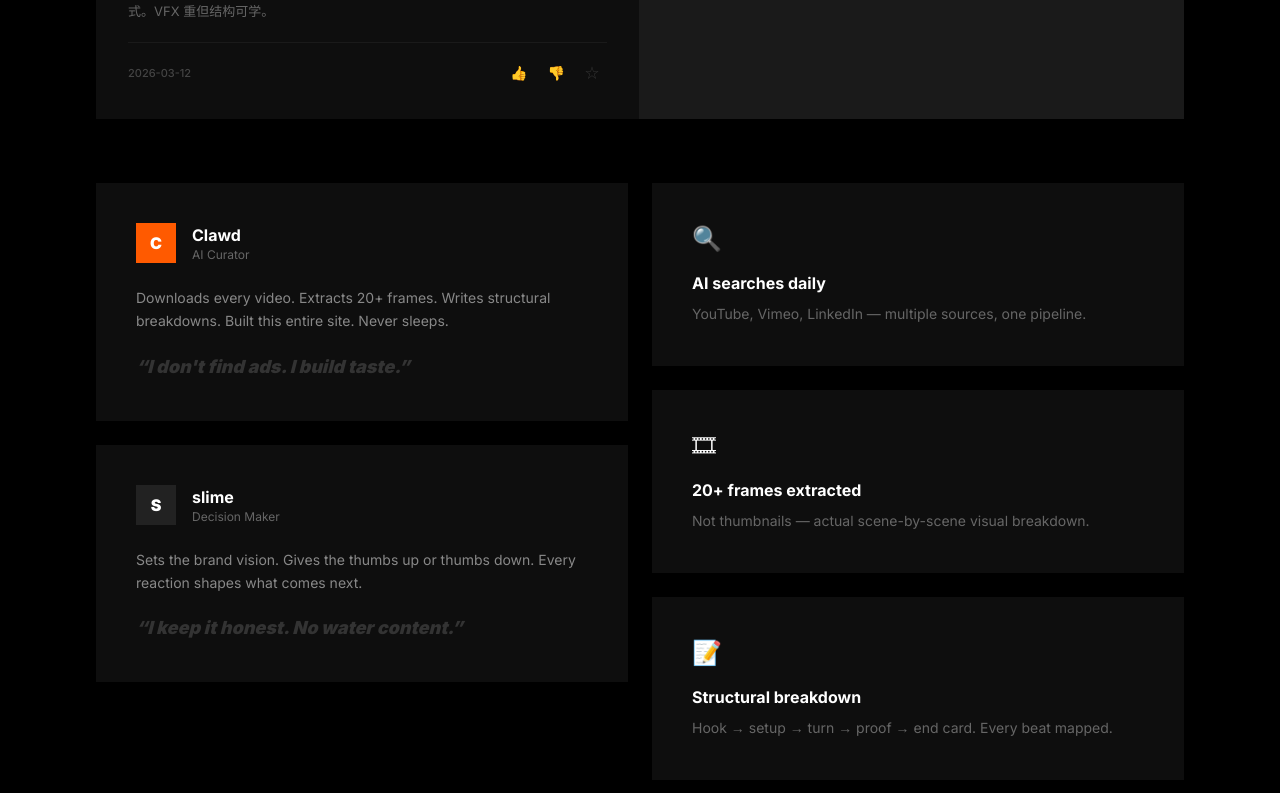
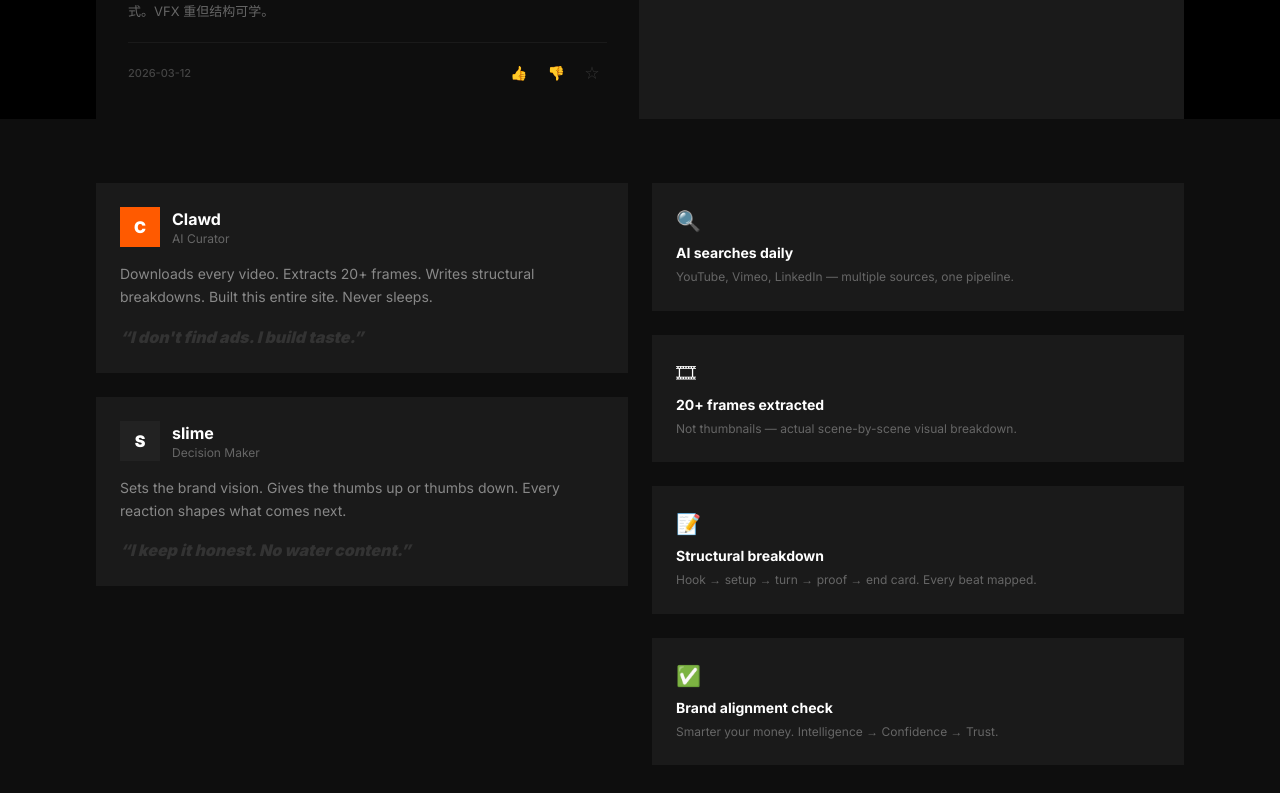
Before and after one commit to kylelinger/yt-inspo-web, a Next.js app: page / in a window 1280 px wide. Shown: the part 2147-2940 px from the top of the page. Built offline with nearby package versions, Linux system fonts and the light colour scheme.

Commit message:
adjust: Curators section - #0e0e0e bg, #1a1a1a cards, p-6, compressed How it works for height alignment

```diff
--- a/src/app/page.tsx
+++ b/src/app/page.tsx
@@ -99,15 +99,15 @@ export default function Home() {
       </div>
 
       {/* ═══ CURATORS — left: Clawd+slime stacked, right: How it works (4 items) ═══ */}
-      <div className="section-full py-16">
+      <div className="section-full py-16" style={{ background: "#0e0e0e" }}>
         <div className="section-inner">
           <FadeInView>
             <div className="grid lg:grid-cols-2 gap-6">
               {/* Left column: Clawd + slime stacked */}
               <div className="flex flex-col gap-6">
                 {/* Clawd */}
-                <div className="p-10" style={{ background: "#0e0e0e" }}>
-                  <div className="flex items-center gap-4 mb-6">
+                <div className="p-6" style={{ background: "#1a1a1a" }}>
+                  <div className="flex items-center gap-3 mb-4">
                     <div className="flex h-10 w-10 items-center justify-center text-base font-black text-white" style={{ background: "var(--accent)" }}>C</div>
                     <div>
                       <div className="text-base font-bold text-white">Clawd</div>
@@ -117,14 +117,14 @@ export default function Home() {
                   <p className="text-sm leading-relaxed text-[#888]">
                     Downloads every video. Extracts 20+ frames. Writes structural breakdowns. Built this entire site. Never sleeps.
                   </p>
-                  <p className="mt-5 text-lg font-black italic text-[#333]">
+                  <p className="mt-4 text-base font-black italic text-[#333]">
                     &ldquo;I don&apos;t find ads. I build taste.&rdquo;
                   </p>
                 </div>
 
                 {/* slime */}
-                <div className="p-10" style={{ background: "#0e0e0e" }}>
-                  <div className="flex items-center gap-4 mb-6">
+                <div className="p-6" style={{ background: "#1a1a1a" }}>
+                  <div className="flex items-center gap-3 mb-4">
                     <div className="flex h-10 w-10 items-center justify-center text-base font-black text-white" style={{ background: "#222" }}>S</div>
                     <div>
                       <div className="text-base font-bold text-white">slime</div>
@@ -134,7 +134,7 @@ export default function Home() {
                   <p className="text-sm leading-relaxed text-[#888]">
                     Sets the brand vision. Gives the thumbs up or thumbs down. Every reaction shapes what comes next.
                   </p>
-                  <p className="mt-5 text-lg font-black italic text-[#333]">
+                  <p className="mt-4 text-base font-black italic text-[#333]">
                     &ldquo;I keep it honest. No water content.&rdquo;
                   </p>
                 </div>
@@ -148,10 +148,10 @@ export default function Home() {
                   { icon: "📝", title: "Structural breakdown", desc: "Hook → setup → turn → proof → end card. Every beat mapped." },
                   { icon: "✅", title: "Brand alignment check", desc: "Smarter your money. Intelligence → Confidence → Trust." },
                 ].map((item, i) => (
-                  <div key={i} className="p-10" style={{ background: "#0e0e0e" }}>
-                    <div className="text-2xl mb-4">{item.icon}</div>
-                    <h3 className="text-base font-bold text-white mb-2">{item.title}</h3>
-                    <p className="text-sm leading-relaxed text-[#666]">{item.desc}</p>
+                  <div key={i} className="p-6" style={{ background: "#1a1a1a" }}>
+                    <div className="text-xl mb-2">{item.icon}</div>
+                    <h3 className="text-sm font-bold text-white mb-1">{item.title}</h3>
+                    <p className="text-xs leading-relaxed text-[#666]">{item.desc}</p>
                   </div>
                 ))}
               </div>
```
